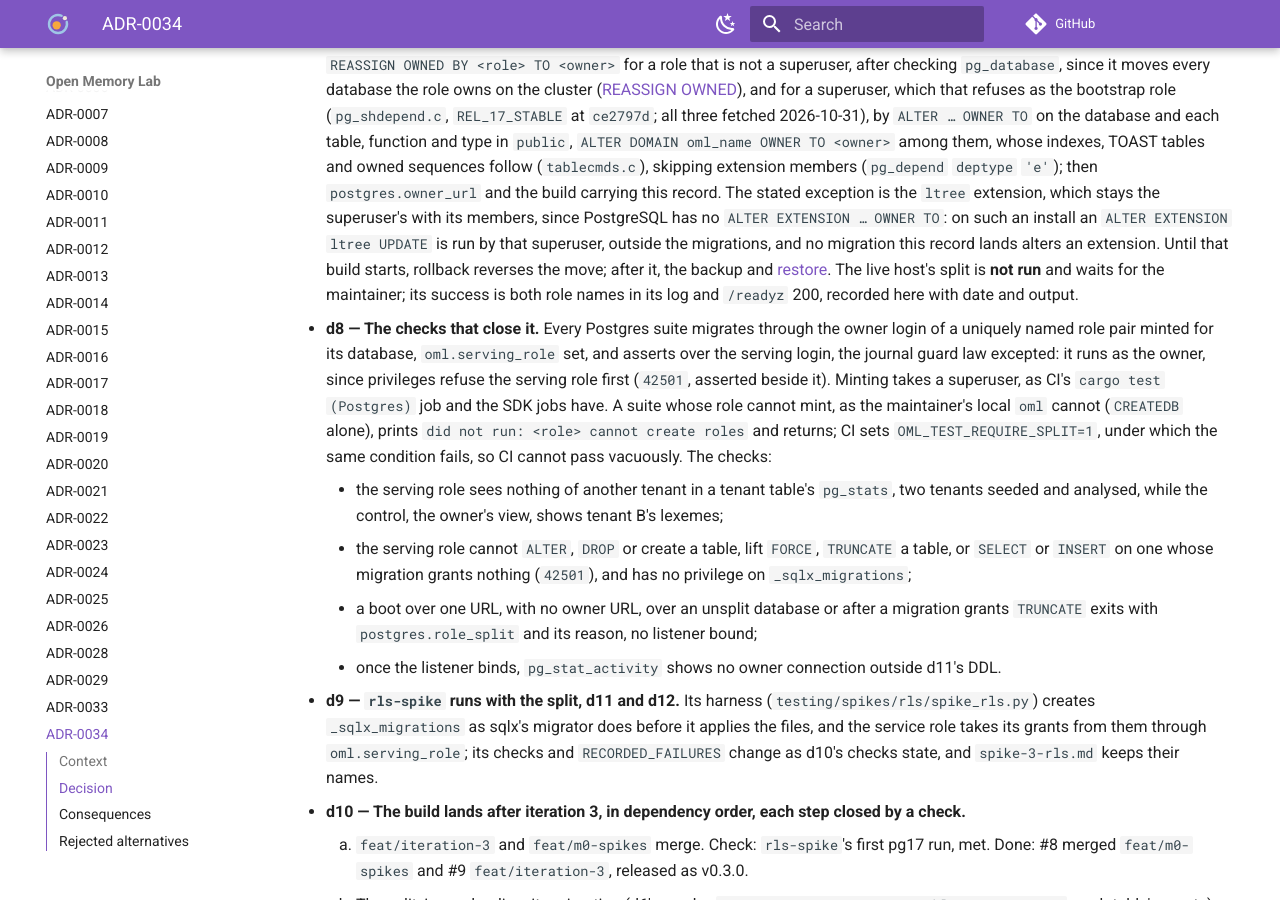
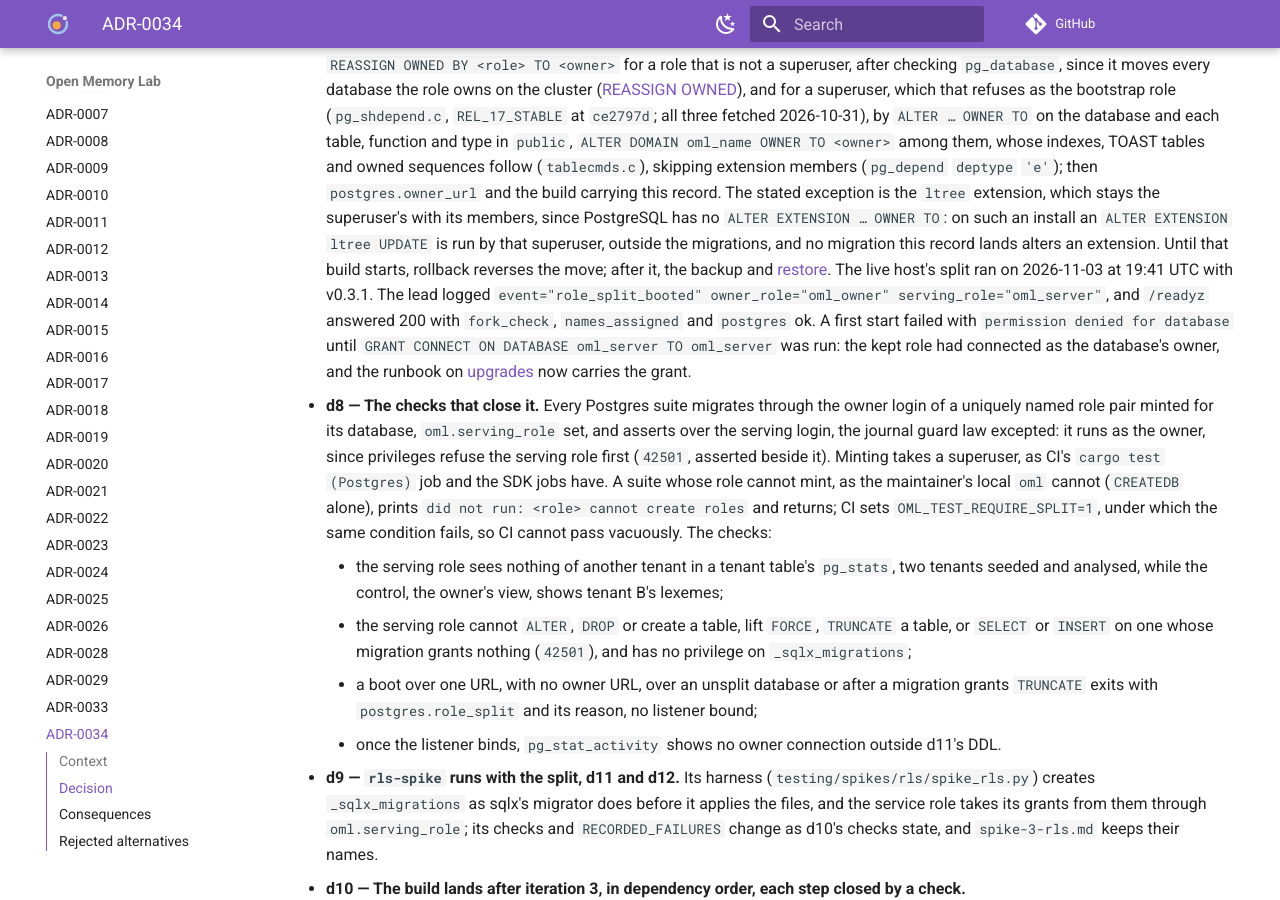
Before and after one commit to e8kor/open-memory-lab, an MkDocs documentation site: the page built from docs/adr/ADR-0034-the-lead-serves-as-a-role-that-owns-nothing.md, in a window 1280 px wide and 900 px high, scrolled down 2119 px. Built offline with MkDocs 1.6.1 and Material for MkDocs 9.7.7, drawn with Linux system fonts in a browser that asks for light colours; comment, search, counter and statistics services are not loaded.

Commit message:
Grant the kept role CONNECT when a single-role install is split, and record the live host's split of 2026-11-03 (ADR-0034 d2, d7)
REASSIGN OWNED moves the database's ownership too, so a role that had connected as the owner holds no CONNECT afterwards and the lead's serving pool is refused. The live split hit exactly that, fixed it with the grant, and booted with both role names in its log; the runbook now carries the grant and the record carries the run.

```diff
--- a/docs/adr/ADR-0034-the-lead-serves-as-a-role-that-owns-nothing.md
+++ b/docs/adr/ADR-0034-the-lead-serves-as-a-role-that-owns-nothing.md
@@ -123,8 +123,11 @@ Decided, not built.
   by that superuser, outside the migrations, and no migration this record lands alters an
   extension. Until that build starts, rollback
   reverses the move; after it, the backup and [restore](../operations/restore.md). The live host's
-  split is **not run** and waits for the maintainer; its success is both role names in its log and
-  `/readyz` 200, recorded here with date and output.
+  split ran on 2026-11-03 at 19:41 UTC with v0.3.1. The lead logged `event="role_split_booted"
+  owner_role="oml_owner" serving_role="oml_server"`, and `/readyz` answered 200 with `fork_check`,
+  `names_assigned` and `postgres` ok. A first start failed with `permission denied for database`
+  until `GRANT CONNECT ON DATABASE oml_server TO oml_server` was run: the kept role had connected as
+  the database's owner, and the runbook on [upgrades](../operations/upgrades.md) now carries the grant.
 
 - **d8 — The checks that close it.** Every Postgres suite migrates through the owner login of a
   uniquely named role pair minted for its database, `oml.serving_role` set, and asserts over the
```
Also changed, not shown: docs/operations/upgrades.md (+3 -0 lines).
